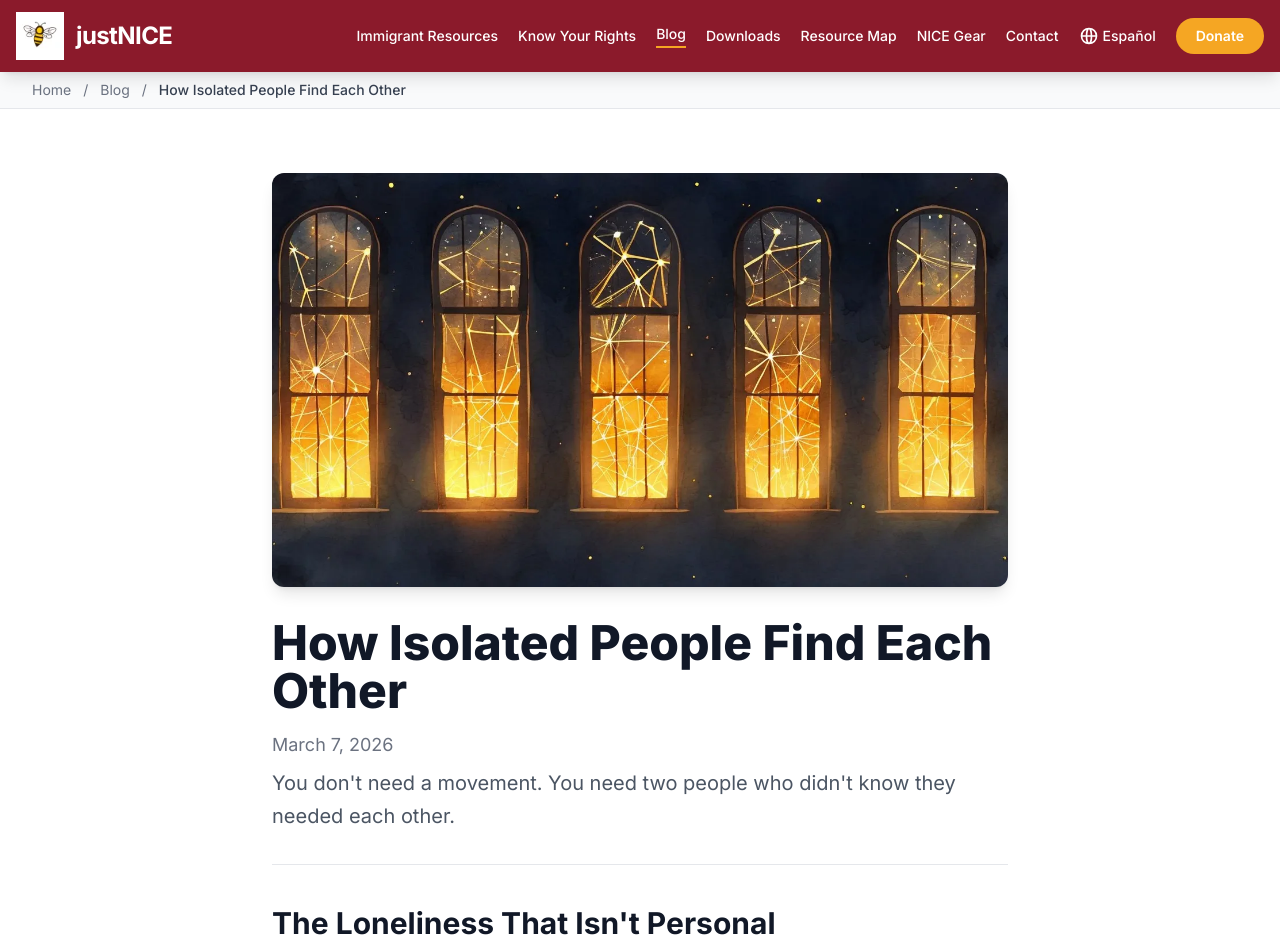
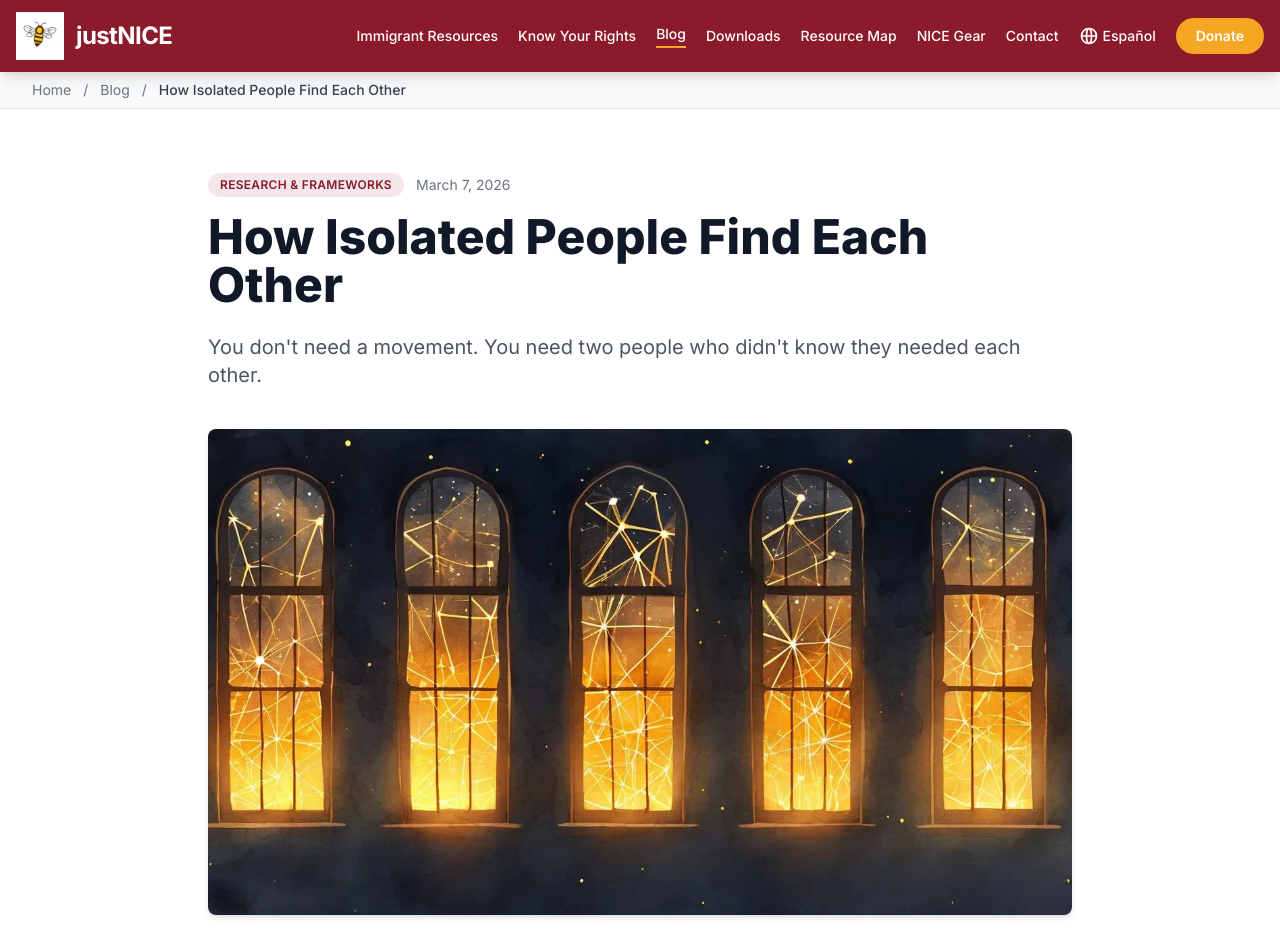
Before and after one commit to Gifted-Dreamers/justnice.us, a plain HTML site: page blog/connecting-isolated-voices.html in a window 1280 px wide. Shown: the top 952 px of the page. Drawn offline with nearby package versions, Linux system fonts and the light colour scheme.

Commit message:
Fix paragraph spacing and align header format across blog posts
- Add explicit paragraph margin to both recent posts (.content-area p)
- Align connecting-isolated-voices header to match established format:
  category badge + date, then h1, then subtitle, then hero image
- Change max-w-3xl to max-w-4xl, move padding to main element
- Add prose prose-lg max-w-none classes to content area

Co-Authored-By: Claude Opus 4.6 <noreply@anthropic.com>

```diff
--- a/blog/connecting-isolated-voices.html
+++ b/blog/connecting-isolated-voices.html
@@ -137,6 +137,9 @@
       color: #4b5563;
       line-height: 1.7;
     }
+    .content-area p {
+      margin-bottom: 1.25rem;
+    }
     .pullquote {
       font-size: 1.5rem;
       font-weight: 300;
@@ -252,33 +255,33 @@
   </nav>
 
   <!-- ARTICLE -->
-  <main>
-    <article class="max-w-3xl mx-auto px-4 py-12 md:py-16">
+  <main class="py-10 md:py-16">
+    <article class="max-w-4xl mx-auto px-4">
 
-      <!-- Hero Image -->
-      <figure class="mb-8 rounded-xl overflow-hidden shadow-lg">
+      <!-- Article Header -->
+      <header class="mb-10">
+        <div class="flex items-center gap-3 mb-4">
+          <span class="inline-block bg-maroon/10 text-maroon text-xs font-semibold px-3 py-1 rounded-full uppercase tracking-wide">Research &amp; Frameworks</span>
+          <time datetime="2026-03-07" class="text-sm text-gray-500">March 7, 2026</time>
+        </div>
+        <h1 class="text-3xl md:text-4xl lg:text-5xl font-extrabold text-gray-900 leading-tight mb-6">
+          How Isolated People Find Each Other
+        </h1>
+        <p class="text-lg md:text-xl text-gray-600 leading-relaxed">
+          You don't need a movement. You need two people who didn't know they needed each other.
+        </p>
+      </header>
+
+      <figure class="mb-10">
         <picture>
-          <source srcset="/blog/hero-connecting-isolated-voices-1280w.webp" type="image/webp" media="(min-width: 640px)">
-          <source srcset="/blog/hero-connecting-isolated-voices-640w.webp" type="image/webp">
-          <img src="/blog/hero-connecting-isolated-voices.jpg" alt="Threads of warm light connecting scattered windows across a dark landscape — each light a person who doesn't yet know the others are there" class="w-full" loading="eager" width="1280" height="720">
+          <source srcset="/blog/hero-connecting-isolated-voices-640w.webp" media="(max-width: 768px)" type="image/webp">
+          <source srcset="/blog/hero-connecting-isolated-voices-1280w.webp" type="image/webp">
+          <img src="/blog/hero-connecting-isolated-voices.jpg" alt="Threads of warm light connecting scattered windows across a dark landscape — each light a person who doesn't yet know the others are there" class="w-full rounded-lg shadow-md" width="1280" height="720" loading="eager">
         </picture>
       </figure>
 
-      <!-- Headline -->
-      <h1 class="text-3xl md:text-4xl lg:text-5xl font-extrabold text-gray-900 leading-tight mb-4">
-        How Isolated People Find Each Other
-      </h1>
-      <p class="text-lg text-gray-500 mb-2">
-        <time datetime="2026-03-07">March 7, 2026</time>
-      </p>
-      <p class="text-xl text-gray-600 leading-relaxed mb-8">
-        You don't need a movement. You need two people who didn't know they needed each other.
-      </p>
-
-      <hr>
-
-      <!-- ARTICLE CONTENT -->
-      <div class="content-area text-lg leading-relaxed text-gray-800">
+      <!-- Article Body -->
+      <div class="content-area prose prose-lg max-w-none text-gray-800 leading-relaxed">
 
         <!-- SECTION 1: THE PROBLEM -->
         <h2 class="text-2xl md:text-3xl font-bold text-gray-900 mt-10 mb-4">The Loneliness That Isn't Personal</h2>
```
Also changed, not shown: blog/naming-what-you-feel.html (+3 -0 lines).
